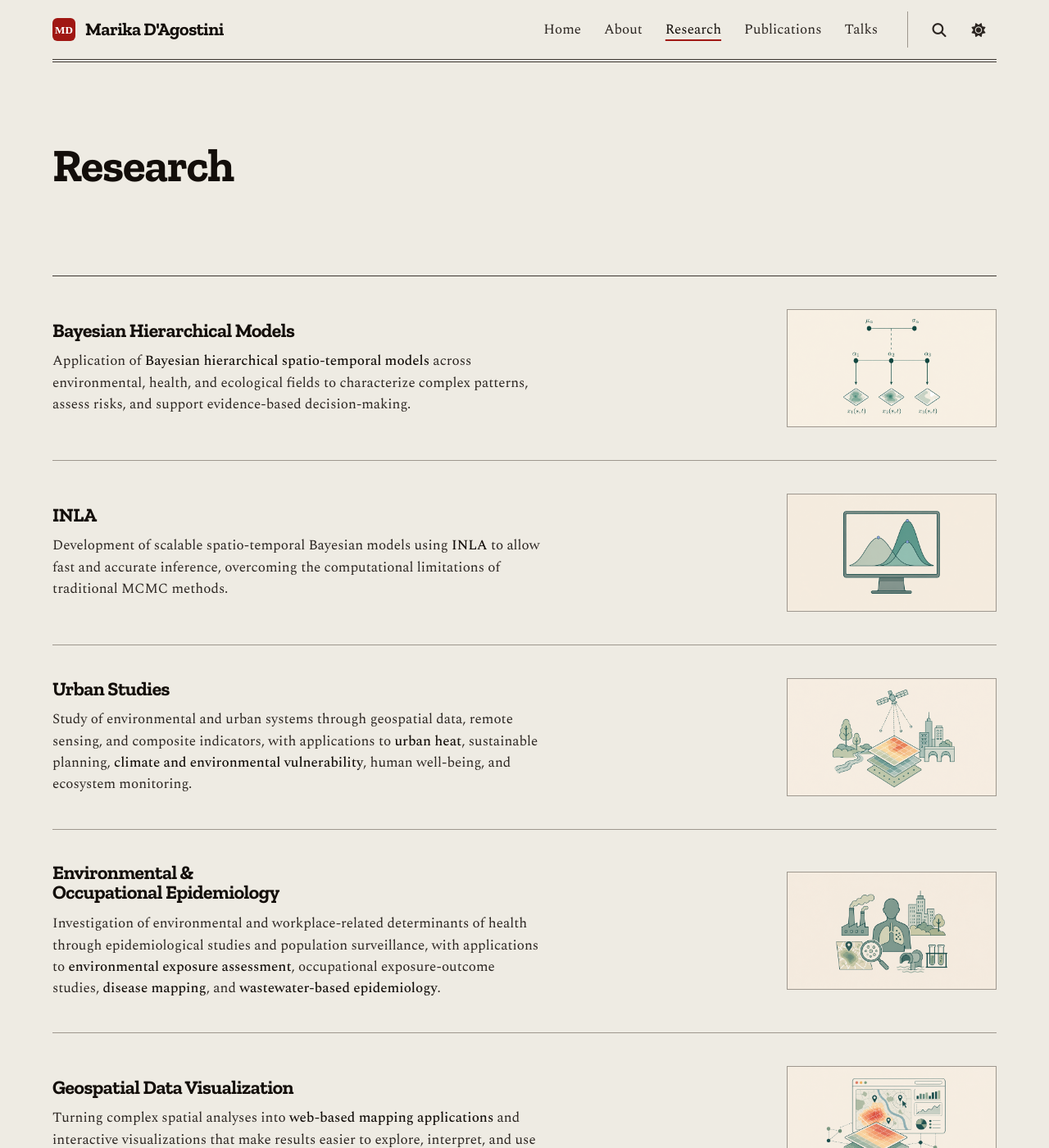
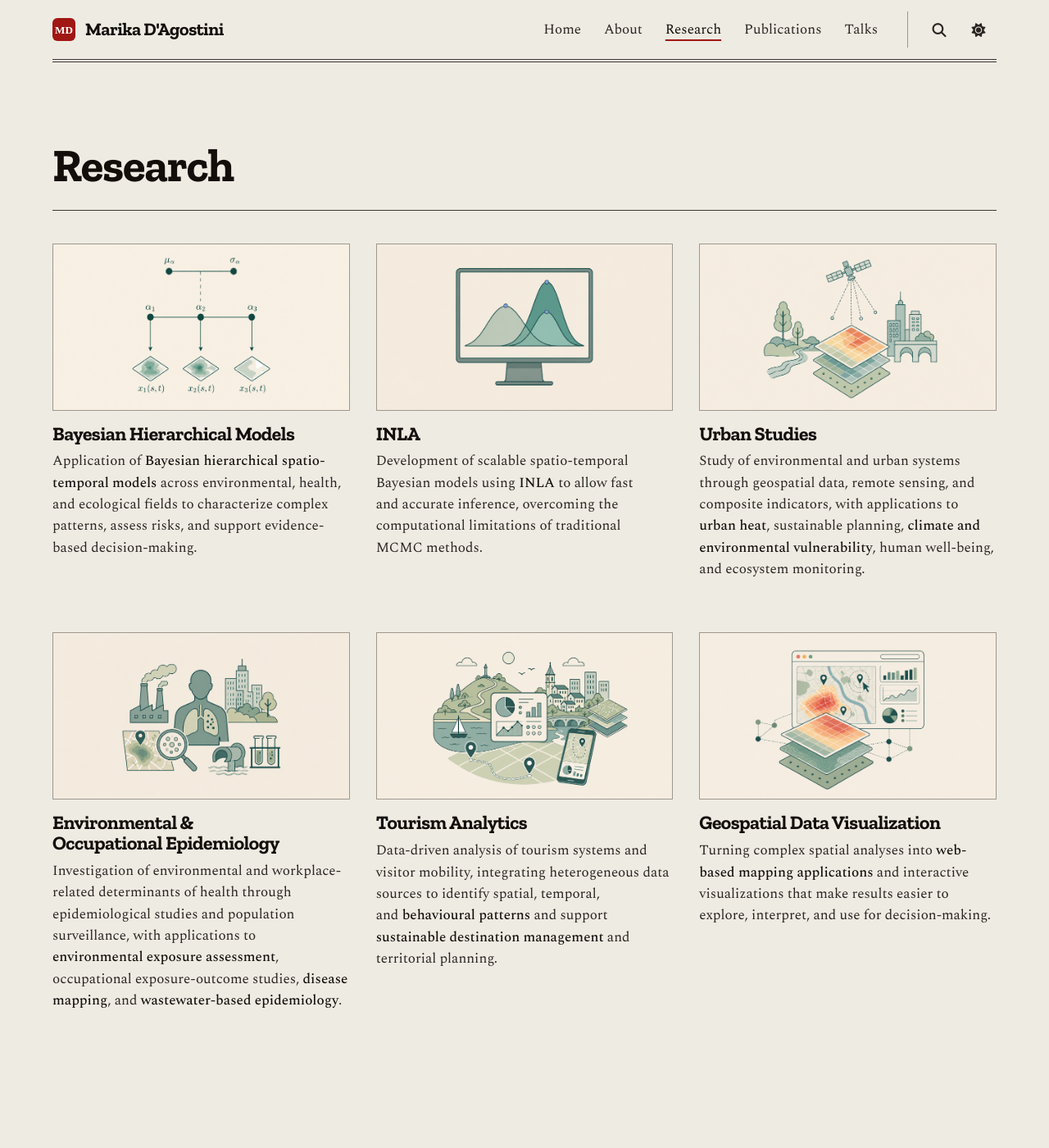
Before and after one commit to marika-dagostini/marika-dagostini.github.io, a Jekyll site: the page built from _pages/research.md, in a window 1280 px wide and 1400 px high. Shown: the whole window at 82% size. Built offline with Jekyll 4.4.1, drawn with Linux system fonts in a browser that asks for light colours; a style sheet for code colours, icons or effects is not loaded.

Commit message:
update visual

```diff
--- a/_includes/publication-cards.html
+++ b/_includes/publication-cards.html
@@ -32,7 +32,7 @@
     <a href="https://dx.doi.org/10.1093/occmed/kqae023.0451" target="_blank" rel="noopener noreferrer">
       <p class="pub-venue"> 2024 · OCCUPATIONAL MEDICINE - PROCEEDINGS ICOH CONFERENCE
       <h3 class="pub-title">
-        O-015 - Protective role of anti-S IgG against SARS-CoV-2 during the Omicron variant wave among
+        O-015 - Protective role of anti-S IgG against <span class="nowrap">SARS-CoV-2</span> during the Omicron variant wave among
         healthcare workers: results from two large Italian university hospitals - ORCHESTRA project
       </h3>
       <p class="pub-meta">Spiteri G, Monaco MGL, Carta A, D'Agostini M,
@@ -45,7 +45,7 @@
     <a href="https://dx.doi.org/10.1007/s15010-024-02189-x" target="_blank" rel="noopener noreferrer">
       <p class="pub-venue"> 2024 · INFECTION</p>
       <h3 class="pub-title">
-        Protective role of SARS-CoV-2 anti-S IgG against breakthrough infections among European
+        Protective role of <span class="nowrap">SARS-CoV-2</span> anti-S IgG against breakthrough infections among European
         healthcare workers during pre and post-Omicron surge - ORCHESTRA project
       </h3>
       <p class="pub-meta">Spiteri G, D'Agostini M, Abedini M, Ditano G, Collatuzzo G, Boffetta P, Vimercati L, Sansone E, De Palma G,
--- a/_includes/talk-cards.html
+++ b/_includes/talk-cards.html
@@ -53,7 +53,7 @@
               <a href="https://drive.google.com/file/d/12j7VdiZW2Oi0gvmvKhVYSKYSuq71Wcmf/view?usp=drive_link">
 
                 <p class="talk-meta">May 21, 2025 · INLA Workshop</p>
-                <h3 class="talk-title">Spatio-temporal prediction of SARS-CoV-2 using INLA: a wastewater-based epidemiology case study in Bologna, Italy</h3>
+                <h3 class="talk-title">Spatio-temporal prediction of <span class="nowrap">SARS-CoV-2</span> using INLA: a wastewater-based epidemiology case study in Bologna, Italy</h3>
                 <p class="talk-venue">Poster · Glasgow, UK</p>
               </a>
             </article>
@@ -61,7 +61,7 @@
             <article class="talk-card" data-talk-searchable data-talk-category="conference presentations">
               <a href="https://drive.google.com/file/d/1HTbHaH0XmnNqaXGRQYz9rTRhmhmOx-h8/view?usp=drive_link">
                 <p class="talk-meta">Apr 11, 2025 · XLIX AIE Congress</p>
-                <h3 class="talk-title">L'uso di modelli Bayesiani nella previsione spaziale del virus SARS-CoV-2: un caso studio di wastewater-based epidemiology nell'area di Bologna</h3>
+                <h3 class="talk-title">L'uso di modelli Bayesiani nella previsione spaziale del virus <span class="nowrap">SARS-CoV-2</span>: un caso studio di wastewater-based epidemiology nell'area di Bologna</h3>
                 <p class="talk-venue">Presentation · Salerno, IT </p>
               </a>
             </article>
--- a/_pages/research.md
+++ b/_pages/research.md
@@ -5,7 +5,7 @@ sitemap: false
 permalink: /research/
 ---
 
-<section class="page-head page-head--banner" markdown="0">
+<section class="page-head page-head--banner page-head--tight" markdown="0">
   <div class="container">
     <h1 id="research">Research</h1>
   </div>
@@ -42,13 +42,13 @@ permalink: /research/
           <p class="research-desc">Investigation of environmental and workplace-related determinants of health through epidemiological studies and population surveillance, with applications to <strong>environmental exposure assessment</strong>, occupational exposure-outcome studies, <strong>disease mapping</strong>, and <strong>wastewater-based epidemiology</strong>.</p>
         </div>
       </article>
- <!--  <article class="research-card">
+   <article class="research-card">
         <img src="{{ site.url }}{{ site.baseurl }}/images/research/tourism.png" class="research-thumb" width="1672" height="941" alt="Tourism">
         <div class="research-body">
           <h2 class="research-title">Tourism Analytics</h2>
           <p class="research-desc">Data-driven analysis of tourism systems and visitor mobility, integrating heterogeneous data sources to identify spatial, temporal, and <strong>behavioural patterns</strong> and support <strong>sustainable destination management</strong> and territorial planning.</p>
         </div>
-      </article> -->
+      </article>
       <article class="research-card">
         <img src="{{ site.url }}{{ site.baseurl }}/images/research/datavis.png" class="research-thumb" width="1672" height="941" alt="Weak interaction diagram">
         <div class="research-body">
--- a/_sass/hallmark/_site.scss
+++ b/_sass/hallmark/_site.scss
@@ -62,7 +62,7 @@ strong, b { font-weight: 500; color: var(--color-ink); }
 }
 
 // ---------- Home: hero (Stage) ----------
-.hero { min-height: calc(100dvh - var(--nav-height) - 4px); display: grid; align-items: center; padding-block: var(--space-2xl) var(--space-3xl); }
+.hero { padding-block: var(--space-3xl); }
 .hero-grid { display: grid; grid-template-columns: minmax(0, 8fr) minmax(0, 4fr); gap: var(--space-3xl); align-items: center; }
 .hero-text { display: grid; gap: var(--space-lg); }
 .hero-text h1 { max-width: 12ch; font-size: clamp(2.5rem, calc(4.5vw + 0.5rem), 4.5rem); line-height: 1; }
@@ -80,10 +80,10 @@ figcaption { font: 500 var(--text-sm)/1.4 var(--font-body); color: var(--color-m
 }
 
 // ---------- Home: the front page ----------
-.front { padding-block: var(--space-xl) var(--section-gap); }
-.front-grid { display: grid; grid-template-columns: repeat(12, minmax(0, 1fr)); gap: var(--gap-columns); padding-top: var(--space-2xl); }
+.front { padding-block: 0 var(--space-3xl); }
+.front-grid { display: grid; grid-template-columns: repeat(12, minmax(0, 1fr)); gap: var(--gap-columns); padding-top: var(--space-xl); }
 .front-story { grid-column: 1 / 9; }
-.front-story h2 { margin-bottom: var(--space-2xl); }
+.front-story h2 { margin-bottom: var(--space-xl); }
 .front-story .front-head { font-size: clamp(2rem, calc(2.8vw + 0.5rem), 3rem); max-width: 28ch; }
 .front-index { grid-column: 10 / 13; padding-left: var(--space-lg); border-left: var(--rule-hair) solid var(--color-rule); }
 .front-index h3 { font: 500 var(--text-sm)/1.4 var(--font-body); letter-spacing: 0; color: var(--color-muted); margin-bottom: var(--space-xs); }
@@ -138,10 +138,11 @@ figcaption { font: 500 var(--text-sm)/1.4 var(--font-body); color: var(--color-m
 
 // ---------- Inner pages ----------
 .page-head { padding-block: var(--space-3xl) var(--space-2xl); }
+.page-head--tight { padding-bottom: var(--space-lg); }
 .page-head--banner h1, .pi-card h1 { font-size: clamp(2.25rem, calc(3.5vw + 0.75rem), 4rem); }
 .page-head--banner .lead { margin-top: var(--space-lg); color: var(--color-ink-2); }
 .page-head-grid { display: grid; grid-template-columns: minmax(0, 8fr) minmax(0, 4fr); gap: var(--space-3xl); align-items: center; }
-.pi-card { display: grid; gap: var(--space-lg); justify-items: start; }
+.pi-card { display: grid; gap: var(--space-md); justify-items: start; }
 .pi-card .pi-name { font: 400 var(--text-lead)/1.45 var(--font-body); letter-spacing: 0; color: var(--color-ink-2); max-width: 60ch; }
 .facts { display: grid; gap: 0; margin: 0; width: 100%; max-width: 40rem; }
 .facts > div { display: grid; grid-template-columns: minmax(0, 2fr) minmax(0, 7fr); gap: var(--space-md); padding-block: var(--space-sm); border-top: var(--rule-hair) solid var(--color-rule); }
@@ -153,43 +154,44 @@ figcaption { font: 500 var(--text-sm)/1.4 var(--font-body); color: var(--color-m
 @media (max-width: 60rem) { .page-head-grid { grid-template-columns: minmax(0, 1fr); gap: var(--space-xl); } .pi-figure { justify-self: start; max-width: 16rem; } }
 
 // About: the record (Rows, head on 1 to 4 beside rows on 5 to 12)
-.record { padding-block: var(--section-gap-s); border-top: var(--rule-hair) solid var(--color-rule); }
+.record { padding-block: var(--space-2xl); border-top: var(--rule-hair) solid var(--color-rule); }
 .record--well { background: var(--color-paper-2); border-bottom: var(--rule-hair) solid var(--color-rule); }
 .record-grid { display: grid; grid-template-columns: minmax(0, 4fr) minmax(0, 8fr); gap: var(--gap-columns); align-items: start; }
 .record-grid h2 { position: sticky; top: calc(var(--nav-height) + var(--space-xl)); }
 .timeline-list { list-style: none; }
-.timeline-item { display: grid; grid-template-columns: minmax(0, 2fr) minmax(0, 6fr); gap: var(--gap-columns); padding-block: var(--space-xl); border-top: var(--rule-hair) solid var(--color-rule-2); }
-.timeline-item:first-child { padding-top: var(--space-sm); border-top: 0; }
+.timeline-item { display: grid; grid-template-columns: minmax(0, 2fr) minmax(0, 6fr); gap: var(--gap-columns); padding-block: var(--space-lg); border-top: var(--rule-hair) solid var(--color-rule-2); }
+.timeline-item:first-child { padding-top: 0; border-top: 0; }
 .timeline-date { padding-top: var(--space-2xs); }
-.timeline-degree { margin-bottom: var(--space-xs); }
-.timeline-place { font-weight: 500; margin-bottom: var(--space-xs); }
+.timeline-degree { margin-bottom: var(--space-2xs); }
+.timeline-place { font-weight: 500; margin-bottom: var(--space-2xs); }
 .timeline-text { color: var(--color-ink-2); max-width: 60ch; }
 @media (max-width: 60rem) { .record-grid { grid-template-columns: minmax(0, 1fr); gap: var(--space-xl); } .record-grid h2 { position: static; } }
 @media (max-width: 40rem) { .timeline-item { grid-template-columns: minmax(0, 1fr); gap: var(--space-xs); } }
 
 // About: collaborations (logos are the owners' files, set on a light well in both modes)
-.collaborations { padding-block: var(--section-gap-s) var(--section-gap); }
-.collaborations h2 { margin-bottom: var(--space-2xl); }
+.collaborations { padding-block: var(--space-2xl) var(--space-3xl); }
+.collaborations h2 { margin-bottom: var(--space-xl); }
 .sponsor-logos { list-style: none; display: grid; grid-template-columns: repeat(3, minmax(0, 1fr)); border: var(--rule-hair) solid var(--color-rule); }
 .sponsor-logos li + li { border-left: var(--rule-hair) solid var(--color-rule); }
-.sponsor-logos a { display: grid; place-items: center; height: 100%; min-height: 200px; padding: var(--space-xl); background: var(--color-logo-well); }
+.sponsor-logos a { display: grid; place-items: center; height: 100%; min-height: 140px; padding: var(--space-lg); background: var(--color-logo-well); }
 .sponsor-logos img { max-height: 88px; max-width: 220px; width: auto; mix-blend-mode: multiply; }
 @media (max-width: 40rem) { .sponsor-logos { grid-template-columns: minmax(0, 1fr); } .sponsor-logos li + li { border-left: 0; border-top: var(--rule-hair) solid var(--color-rule); } }
 
 // Research: ruled rows, the text leads and the owner's illustration sits small at the right
-.research { padding-block: var(--space-xl) var(--section-gap); }
-.research-grid { display: grid; grid-template-columns: minmax(0, 1fr); border-top: var(--rule-hair) solid var(--color-rule-2); }
-.research-card { display: grid; grid-template-columns: minmax(0, 9fr) minmax(0, 3fr); grid-template-areas: "body thumb"; gap: var(--gap-columns); align-items: center; padding-block: var(--space-xl); border-bottom: var(--rule-hair) solid var(--color-rule); }
-.research-body { grid-area: body; display: grid; gap: var(--space-sm); }
-.research-thumb { grid-area: thumb; justify-self: end; width: 100%; max-width: 16rem; aspect-ratio: 16 / 9; object-fit: cover; border: var(--rule-hair) solid var(--color-rule); background: var(--color-logo-well); }
-.research-title { font-size: var(--text-title); max-width: 32ch; }
-.research-desc { color: var(--color-ink-2); max-width: 70ch; }
+.research { padding-block: 0 var(--section-gap); }
+.research-grid { display: grid; grid-template-columns: repeat(3, minmax(0, 1fr)); gap: var(--space-2xl) var(--gap-columns); border-top: var(--rule-hair) solid var(--color-rule-2); padding-top: var(--space-xl); }
+.research-card { display: grid; gap: var(--space-md); align-content: start; }
+.research-body { display: grid; gap: var(--space-xs); }
+.research-thumb { width: 100%; aspect-ratio: 16 / 9; object-fit: cover; border: var(--rule-hair) solid var(--color-rule); background: var(--color-logo-well); }
+.research-title { font-size: var(--text-title); max-width: 24ch; }
+.research-desc { color: var(--color-ink-2); }
 .research-desc strong { color: var(--color-ink); }
-@media (max-width: 40rem) { .research-card { grid-template-columns: minmax(0, 1fr); grid-template-areas: "body" "thumb"; gap: var(--space-md); } .research-thumb { justify-self: start; max-width: 12rem; } }
+@media (max-width: 60rem) { .research-grid { grid-template-columns: repeat(2, minmax(0, 1fr)); } }
+@media (max-width: 40rem) { .research-grid { grid-template-columns: minmax(0, 1fr); gap: var(--space-xl); } }
 
 // Publications and talks: an index of ruled rows
 .index-section { padding-bottom: var(--section-gap); }
-.index-tools { display: grid; grid-template-columns: minmax(0, 5fr) minmax(0, 7fr); gap: var(--gap-columns); align-items: center; padding-block: var(--space-lg); border-block: var(--rule-hair) solid var(--color-rule-2); margin-bottom: var(--space-xl); }
+.index-tools { display: grid; grid-template-columns: minmax(0, 5fr) minmax(0, 7fr); gap: var(--gap-columns); align-items: center; padding-block: var(--space-lg); border-block: var(--rule-hair) solid var(--color-rule-2); margin-bottom: var(--space-lg); }
 .pub-search { width: 100%; min-height: 48px; padding: 0 var(--space-md); border: var(--rule-hair) solid var(--color-rule-2); border-radius: 0; background: var(--color-paper-2); color: var(--color-ink); font-size: 1rem; }
 .pub-search::placeholder { color: var(--color-muted); }
 .pub-search:focus-visible { outline: 2px solid var(--color-focus); outline-offset: -2px; }
@@ -197,26 +199,26 @@ figcaption { font: 500 var(--text-sm)/1.4 var(--font-body); color: var(--color-m
 .pub-filter-btn, .talk-filter-btn { min-height: 44px; padding: 0 var(--space-2xs); border: 0; background: none; color: var(--color-ink-2); font-size: var(--text-md); text-decoration: none; transition: color var(--dur-short) var(--ease-out); }
 .pub-filter-btn:hover, .talk-filter-btn:hover { color: var(--color-ink); text-decoration: underline; text-decoration-color: var(--color-rule); }
 .pub-filter-btn.active, .talk-filter-btn.active { color: var(--color-ink); text-decoration: underline; text-decoration-color: var(--color-accent); text-decoration-thickness: 2px; text-underline-offset: 0.4em; }
-.pub-grid, .talk-grid { display: grid; grid-template-columns: minmax(0, 1fr); }
-.pub-card, .talk-card { position: relative; display: grid; grid-template-columns: minmax(0, 1fr) minmax(0, 11fr); column-gap: var(--gap-columns); padding-block: var(--space-xl); border-top: var(--rule-hair) solid var(--color-rule); overflow-wrap: break-word; }
-.pub-card:last-child, .talk-card:last-child { border-bottom: var(--rule-hair) solid var(--color-rule); }
-.pub-card:first-child, .talk-card:first-child { border-top: 0; padding-top: var(--space-sm); }
+.pub-grid, .talk-grid { display: grid; grid-template-columns: minmax(0, 1fr); gap: var(--space-sm); }
+.pub-card, .talk-card { position: relative; display: grid; grid-template-columns: 3rem minmax(0, 1fr); column-gap: var(--space-md); padding: var(--space-md) var(--space-lg) var(--space-md) var(--space-md); background: var(--color-paper-2); border: var(--rule-hair) solid var(--color-rule); overflow-wrap: break-word; }
 .pub-card > :not(.card-number), .talk-card > :not(.card-number) { grid-column: 2; }
-.card-number { grid-column: 1; grid-row: 1 / span 3; font: 500 var(--text-lg)/1.2 var(--font-outlier); font-variant-numeric: tabular-nums; color: var(--color-muted); padding-top: var(--space-2xs); }
+.card-number { grid-column: 1; grid-row: 1 / span 3; text-align: right; font: 500 var(--text-sm)/1.55 var(--font-outlier); font-variant-numeric: tabular-nums; color: var(--color-muted); }
 .pub-card > a:not(.chip-cards), .talk-card > a:not(.chip-cards) { display: block; color: inherit; text-decoration: none; }
-.pub-venue, .talk-meta { font-size: var(--text-sm); color: var(--color-muted); margin-bottom: var(--space-xs); }
-.pub-title, .talk-title { font-size: var(--text-title); max-width: 48ch; margin-bottom: var(--space-sm); transition: color var(--dur-short) var(--ease-out); }
+.pub-venue, .talk-meta { font-size: var(--text-sm); color: var(--color-muted); margin-bottom: var(--space-2xs); }
+.pub-title, .talk-title { font-size: var(--text-lg); line-height: 1.25; max-width: 70ch; margin-bottom: var(--space-2xs); transition: color var(--dur-short) var(--ease-out); }
 .pub-card > a:hover .pub-title, .talk-card > a:hover .talk-title { color: var(--color-accent); }
-.pub-meta, .talk-venue { color: var(--color-ink-2); max-width: 80ch; }
+.section-card .pub-venue, .section-card .talk-meta { margin-bottom: var(--space-2xs); }
+.section-card .pub-meta, .section-card .talk-venue { margin-bottom: 0; }
+.pub-meta, .talk-venue { font-size: var(--text-sm); color: var(--color-ink-2); max-width: 100ch; }
 .pub-year { color: var(--color-accent); font-weight: 500; }
 .pub-name { font-weight: 700; color: var(--color-ink); }
-.chip-cards-wrapper { display: flex; flex-wrap: wrap; gap: var(--space-2xs) var(--space-md); margin-top: var(--space-sm); }
+.chip-cards-wrapper { display: flex; flex-wrap: wrap; gap: var(--space-2xs) var(--space-md); margin-top: var(--space-xs); }
 .chip-cards { display: inline-block; margin-top: var(--space-sm); font-size: var(--text-sm); color: var(--color-muted); text-decoration: none; }
 .chip-cards-wrapper .chip-cards { margin-top: 0; }
 .chip-cards::before { content: ""; display: inline-block; width: var(--space-sm); height: var(--rule-hair); margin-right: var(--space-xs); vertical-align: middle; background: var(--color-rule); }
 .chip-cards.chip-green { color: var(--color-accent); }
 @media (max-width: 60rem) { .index-tools { grid-template-columns: minmax(0, 1fr); } .pub-filters, .talk-filters { justify-content: flex-start; } }
-@media (max-width: 40rem) { .pub-card, .talk-card { grid-template-columns: minmax(0, 1fr); } .pub-card > *, .talk-card > * { grid-column: 1 !important; } .card-number { grid-row: auto; font-size: var(--text-sm); } }
+@media (max-width: 40rem) { .pub-card, .talk-card { grid-template-columns: 2rem minmax(0, 1fr); column-gap: var(--space-sm); padding: var(--space-sm); } }
 
 // 404
 .not-found { padding-block: var(--space-3xl) var(--section-gap); }
@@ -265,3 +267,4 @@ figcaption { font: 500 var(--text-sm)/1.4 var(--font-body); color: var(--color-m
 [data-bs-theme="dark"] .ink-band { background: var(--color-paper-3); color: var(--color-ink); }
 [data-bs-theme="dark"] .ink-band h2, [data-bs-theme="dark"] .ink-band a { color: var(--color-ink); }
 [data-bs-theme="dark"] .ink-band :focus-visible { outline-color: var(--color-focus); }
+.nowrap { white-space: nowrap; }
```
Also changed, not shown: _pages/about.md (+3 -3 lines), _pages/home.md (+1 -1 lines).
